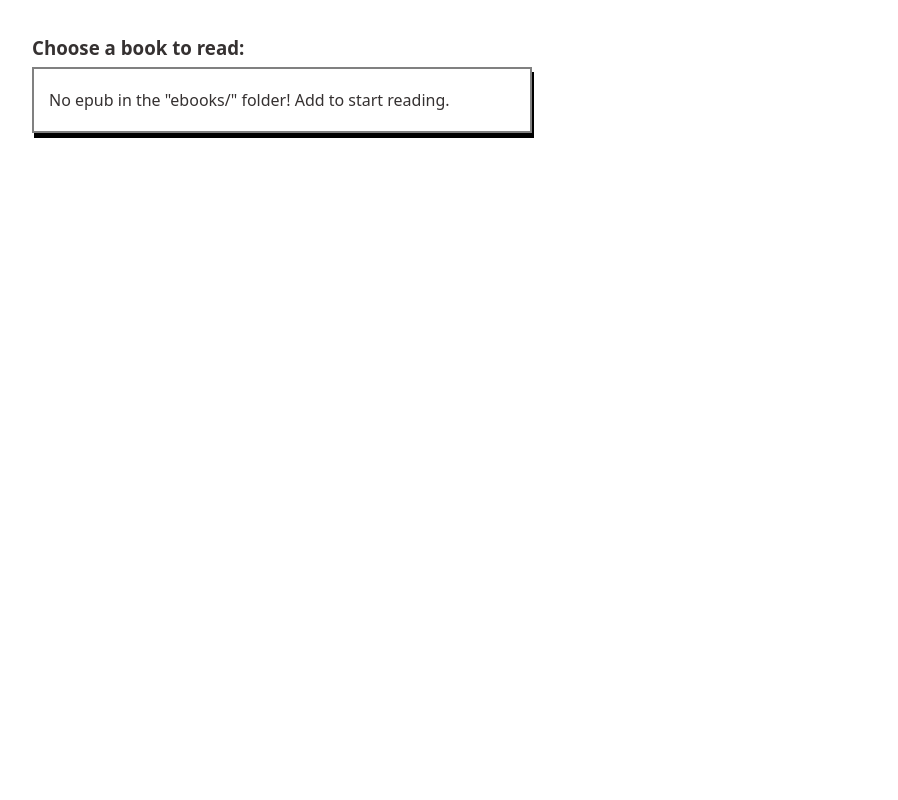
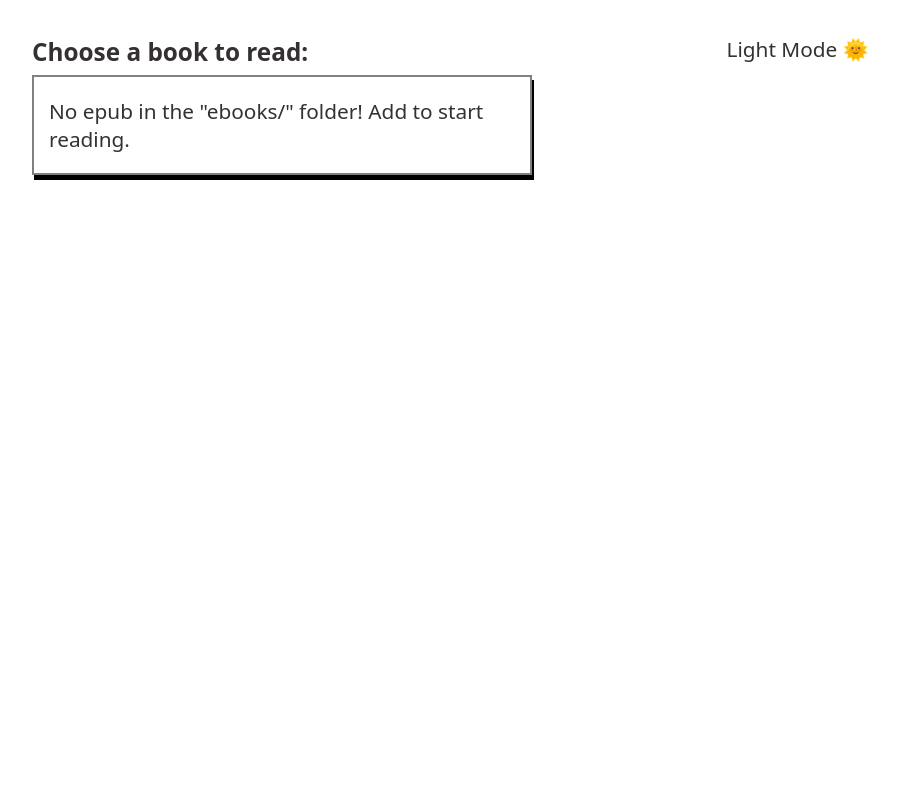
Before and after one commit to leonardoserra/ebook_reader, a Flask app: page / in a window 1280 px wide. Shown: the whole page, without its empty margins (358-1256 px from the left). Run offline with Flask 3, Linux system fonts and the light colour scheme.

Commit message:
version 0.0.8 : added dark theme and light theme

```diff
--- a/app.py
+++ b/app.py
@@ -1,5 +1,9 @@
 from flask import Flask
+
 from flask import render_template
+from flask import redirect
+from flask import request
+from flask import url_for
 from flask import flash
 from flask import abort
 
@@ -16,8 +20,10 @@
     ebooks = ebook_manager.choose_book()
 
     ctx = {
+        "origin": request.path,
         "page_title": "Collection",
         "ebooks": ebooks,
+        "theme": ebook_manager.get_theme(),
     }
     flash("test")
     return render_template("index.html", **ctx)
@@ -34,6 +40,8 @@
         abort(e)
 
     ctx = {
+        "origin": request.path,
+        "theme": ebook_manager.get_theme(),
         "page_index": page_index,
         "page_title": ebook_name,
         "page_count": page_count,
@@ -44,7 +52,17 @@
     return render_template("read.html", **ctx)
 
 
+@app.route("/toggle-theme")
+def toggle_theme():
+
+    ebook_manager.toggle_theme()
+
+    origin = request.args.get("origin", url_for('index'))
+
+    return redirect(origin)
+
+
 @app.errorhandler(500)
 @app.errorhandler(404)
-def page_not_found(error):
+def error_page(error):
     return render_template("error.html", error=error)
--- a/ebook_manager.py
+++ b/ebook_manager.py
@@ -23,11 +23,7 @@
     init_state()
 
     ebooks = [
-        {
-            "name": e,
-            "size": get_ebook_size(e),
-            "state": load_state(e)
-        }
+        {"name": e, "size": get_ebook_size(e), "state": load_state(e)}
         for e in ebooks
         if e.endswith(".epub")
     ]
@@ -114,7 +110,7 @@
         return
 
     with open("static/state.json", "x") as file:
-        file.write(json.dumps({}))
+        file.write(json.dumps({"theme": 1}))
 
 
 def set_ebook_state(ebook_name: str, current_page: int) -> None:
@@ -131,14 +127,53 @@
         file.write(json.dumps(state))
 
 
-def load_state(ebook_name:str)->int:
+def load_state(ebook_name: str) -> int:
 
+    with open("static/state.json", "r") as file:
+        state = json.load(file)
+        if ebook_name in state:
+            return state[ebook_name]
+        else:
+            return 0
+
+
+def toggle_theme() -> bool:
+
+    theme = get_theme()
 
     with open("static/state.json", "r") as file:
         state = json.load(file)
 
-        return state[ebook_name]
+        state["theme"] = abs(theme - 1)
 
+    with open("static/state.json", "w") as file:
+
+        file.write(json.dumps(state))
+
+
+def get_theme() -> int:
+
+    with open("static/state.json", "r") as file:
+        state = json.load(file)
+        return state["theme"]
+
+
+def get_ebook_size(ebook_path: str) -> str:
+
+    size: int = os.stat(EBOOKS_PATH + ebook_path).st_size
+    unit: str = ""
+
+    if size > 1024 * 1000:  # MB
+        size /= 1024 * 1000
+        unit = "MB"
+
+    elif size > 1024:  # KB
+        size /= 1024
+        unit = "KB"
+
+    size = str(size.__round__(3)) + unit
+
+    return size
 
 
 def add_fav_book(ebook_name: str) -> bool: ...  # this will set the fav bool to true.
@@ -163,21 +198,3 @@
 
 
 def delete_ebook(ebook_name: str) -> bool: ...  # delete an ebook from the folder.
-
-
-def get_ebook_size(ebook_path: str) -> str:
-
-    size: int = os.stat(EBOOKS_PATH + ebook_path).st_size
-    unit: str = ""
-
-    if size > 1024 * 1000:  # MB
-        size /= 1024 * 1000
-        unit = "MB"
-
-    elif size > 1024:  # KB
-        size /= 1024
-        unit = "KB"
-
-    size = str(size.__round__(3)) + unit
-
-    return size
--- a/static/css/main.css
+++ b/static/css/main.css
@@ -1,5 +1,9 @@
 :root{
     --text-color:#353131;
+    --light-mode-text:#353131;
+    --light-mode-bg:#fff;
+    --dark-mode-text:#fff;
+    --dark-mode-bg:#353131;
 }
 
 *:not(main *){
@@ -14,11 +18,39 @@
 }
 
 body{
+    font-size: 1.3rem;
     margin-top: 35px;
     padding-left: calc(100vw / 4);
     padding-right: calc(100vw / 4);
     color:var(--text-color);
     min-height: calc(100vh - 35px);
+}
+
+.dark-mode{
+    background-color: var(--dark-mode-bg);
+    color: var(--dark-mode-text);
+
+    a{
+        text-decoration: none;
+        color: var(--dark-mode-text);
+        &:active,
+        &:visited{
+            color: var(--dark-mode-text);
+        }
+    }
+}
+
+.light-mode{
+    background-color: var(--light-mode-bg);
+    color: var(--light-mode-text);
+    a{
+        text-decoration: none;
+        color: var(--light-mode-text);
+        &:active,
+        &:visited{
+            color: var(--light-mode-text);
+        }
+    }
 }
 
 
@@ -50,6 +82,11 @@
     position: fixed;
     top:35px;
     left:calc(100vw / 24);
+}
+#theme-toggles-fixed{
+    position: fixed;
+    top:35px;
+    right:calc(100vw / 24);
 }
 
 .nice-border{
@@ -91,12 +128,3 @@
         transform: scale(1.2);
     }
 }
-
-a{
-    text-decoration: none;
-    color: var(--text-color);
-    &:active,
-    &:visited{
-        color: var(--text-color);
-    }
-}
--- a/templates/base.html
+++ b/templates/base.html
@@ -6,5 +6,21 @@
         <title>{{page_title}}</title>
         <link rel="stylesheet" href="{{url_for('static', filename='css/main.css')}}">
     </head>
-    {% block body %}{% endblock %}
+    {% set theme_class = 'light-mode' if theme else 'dark-mode' %}
+    <body class="{{theme_class}}">
+        <div id="theme-toggles-fixed" >
+            <a href="{{url_for('toggle_theme', origin=origin)}}">
+                {% if theme%}
+                <!-- sun -->
+                    Light Mode
+                    &#127774;
+                {% else %}
+                <!-- moon -->
+                    Dark Mode
+                    &#127769;
+                {% endif %}
+            </a>
+        </div>
+        {% block body %}{% endblock %}
+    </body>
 </html>
--- a/templates/error.html
+++ b/templates/error.html
@@ -1,9 +1,7 @@
 {% extends "base.html"%}
 {% block body %}
-<body>
     <nav id="ebooks-menu">
         <h3>Error {{error}}</h3>
         <a class="epub-titles nice-border" href="{{url_for('index')}}">- Back to Ebook List</a>
     </nav>
-</body>
 {% endblock %}
--- a/templates/index.html
+++ b/templates/index.html
@@ -1,6 +1,5 @@
 {% extends "base.html"%}
 {% block body %}
-<body>
     <nav id="ebooks-menu">
     {% if ebooks %}
         <h3>Choose a book to read:</h3>
@@ -23,6 +22,4 @@
         </ul>
     {% endif %}
     </nav>
-
-</body>
 {% endblock %}
--- a/templates/read.html
+++ b/templates/read.html
@@ -1,6 +1,5 @@
 {% extends "base.html"%}
 {% block body %}
-<body>
     <div id="ebook-list-fixed" class="nice-border">
         <a class="epub-titles" href="{{url_for('index')}}">Back to Ebook List</a>
     </div>
@@ -35,6 +34,4 @@
 
         </footer>
     {% endif %}
-
-</body>
 {% endblock %}
```
Also changed, not shown: todo.md (+2 -2 lines), README.md.
